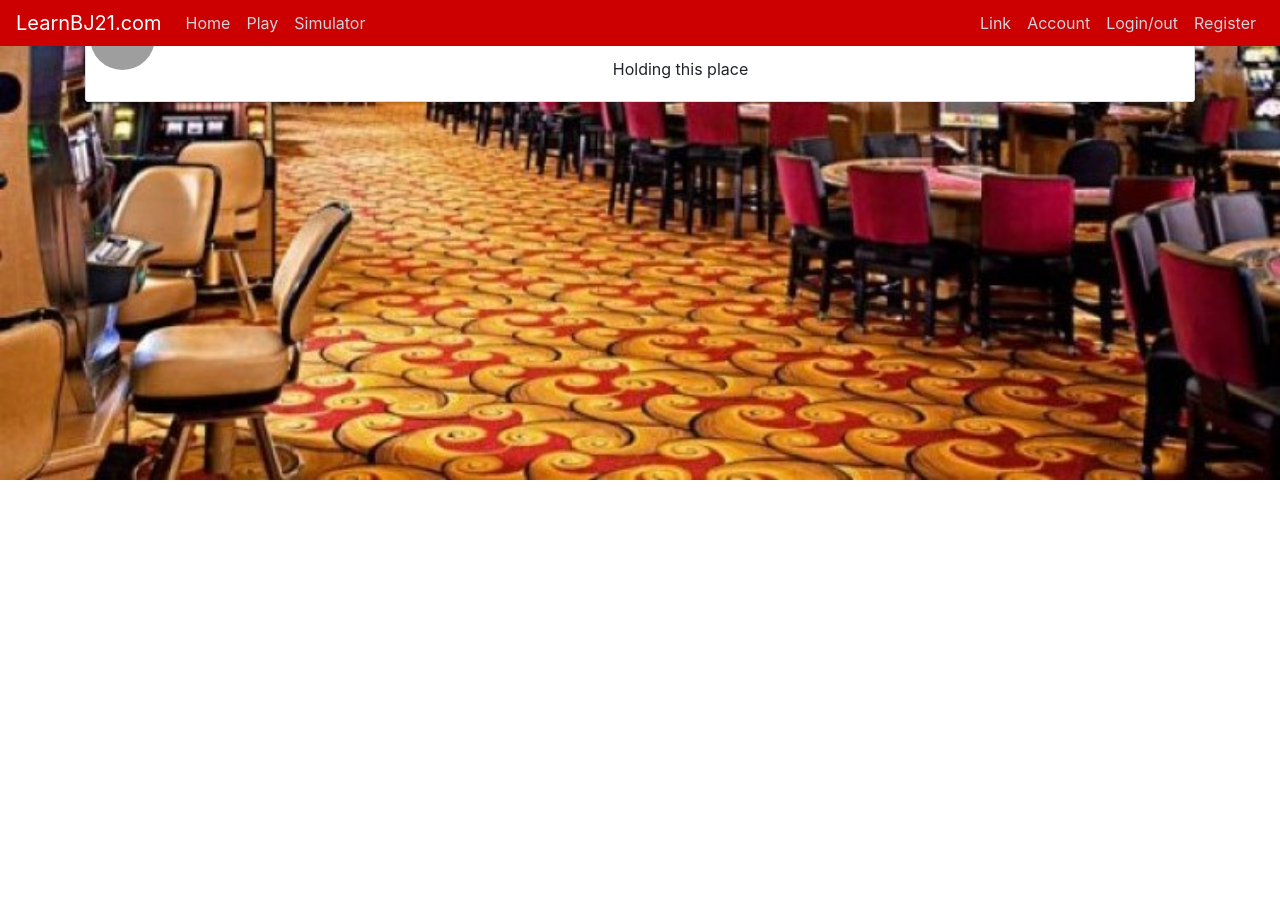
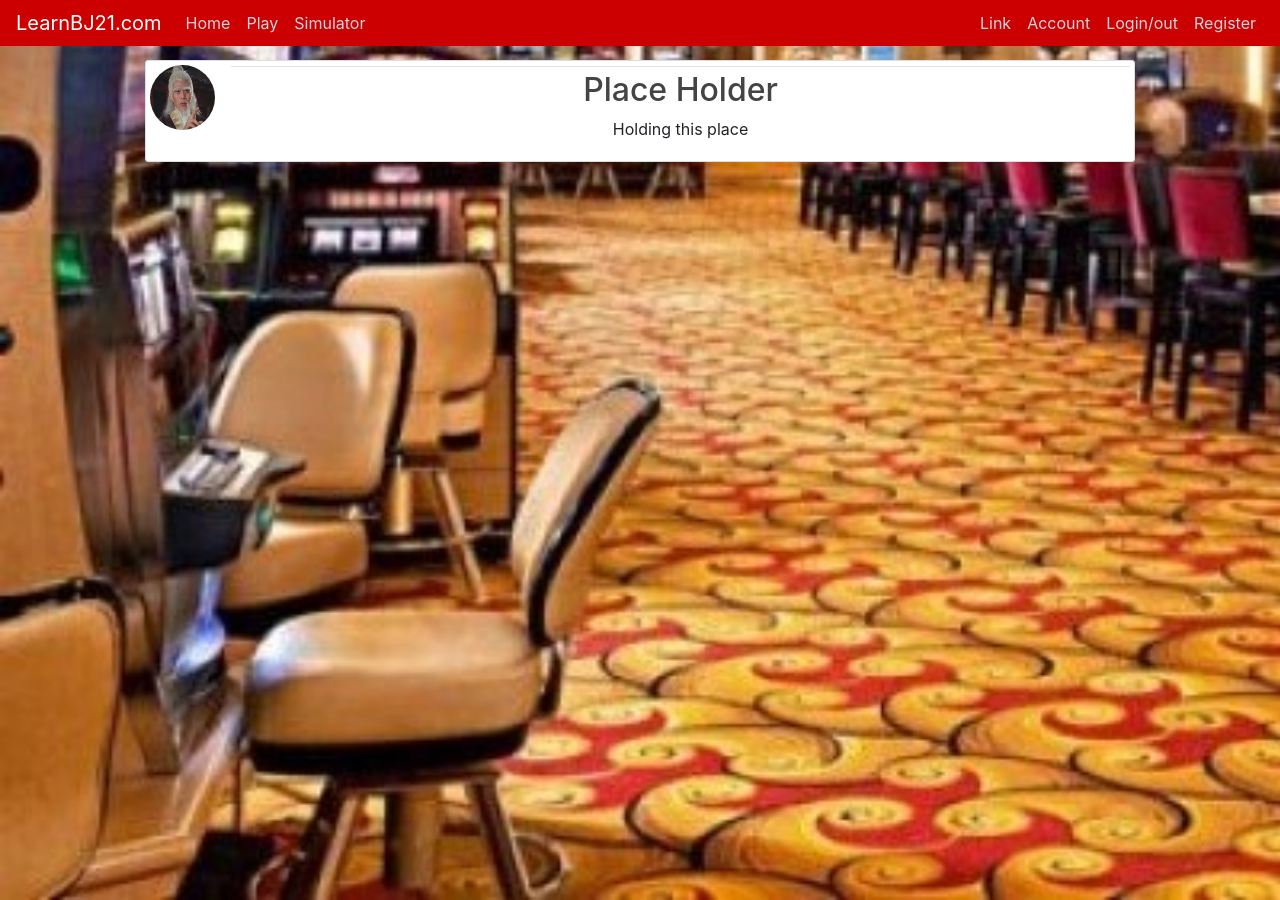
Before and after one commit to tonyt1272/BlackJack2, a Flask app: page / in a window 1280 px wide. Before the commit the page ends 480 px from the top, so only its background shows below. Run offline with Flask 2, Linux system fonts and the light colour scheme; some libraries are stand-ins or nearby versions; grey boxes are pictures that could not be loaded.

Commit message:
added White Lotus

```diff
--- a/BlackJack/static/styles/main.css
+++ b/BlackJack/static/styles/main.css
@@ -403,6 +403,7 @@
 }
 
 .perspective-parent{
+    margin: 0px 0px 40px 150px;
     perspective: 1200px;
     /*min-width: 680px;*/
     min-width: 900px;
@@ -427,6 +428,7 @@ body {
   background-image: url(../../static/Hollywood-Casino-4.jpg);
   background-repeat: no-repeat;
   background-size: cover;
+  min-height: 900px;
 
   /*color: #333333;*/
   /*margin-top: 5rem;*/
--- a/BlackJack/templates/home.html
+++ b/BlackJack/templates/home.html
@@ -2,9 +2,9 @@
 
 {% block content %}
 
-
+    <div style="margin: 60px;">
         <article class="media content-section">
-          <img class="rounded-circle article-img" src="#">
+          <img class="rounded-circle article-img" src="{{ url_for('static', filename='Pai_Mei.jpg') }}">
           <div class="media-body">
             <div class="article-metadata">
 
@@ -14,5 +14,6 @@
             <p class="article-content">Holding this place</p>
           </div>
         </article>
+    </div>
 
 {% endblock content %}
```
Also changed, not shown: BlackJack/static/Pai_Mei.jpg (added).
